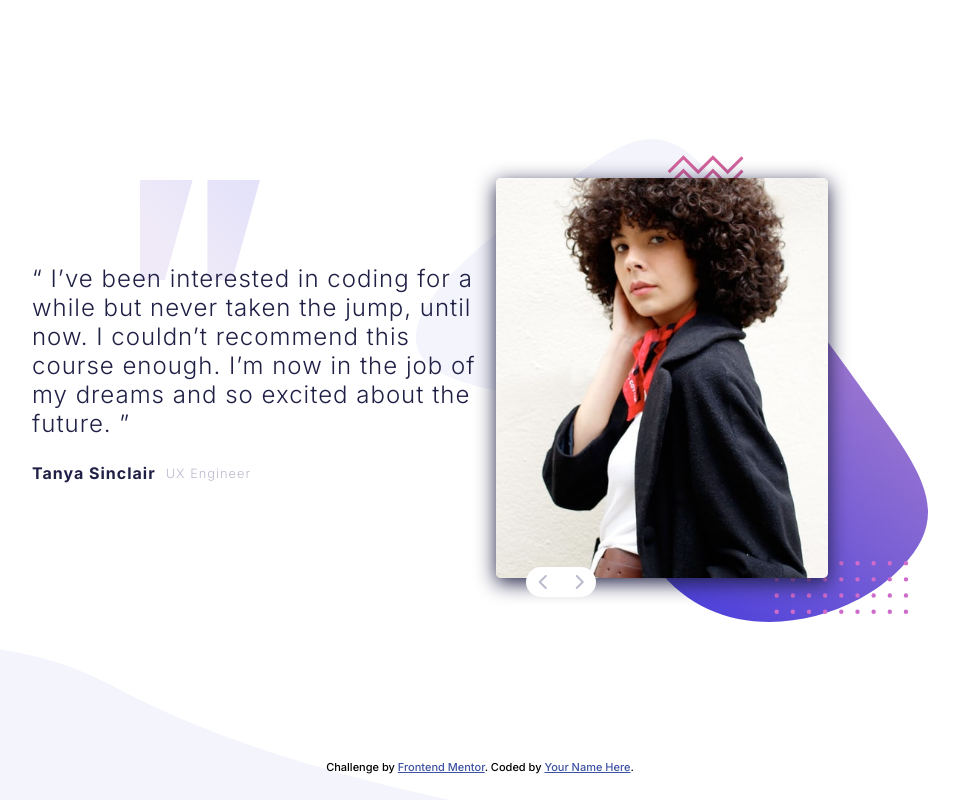
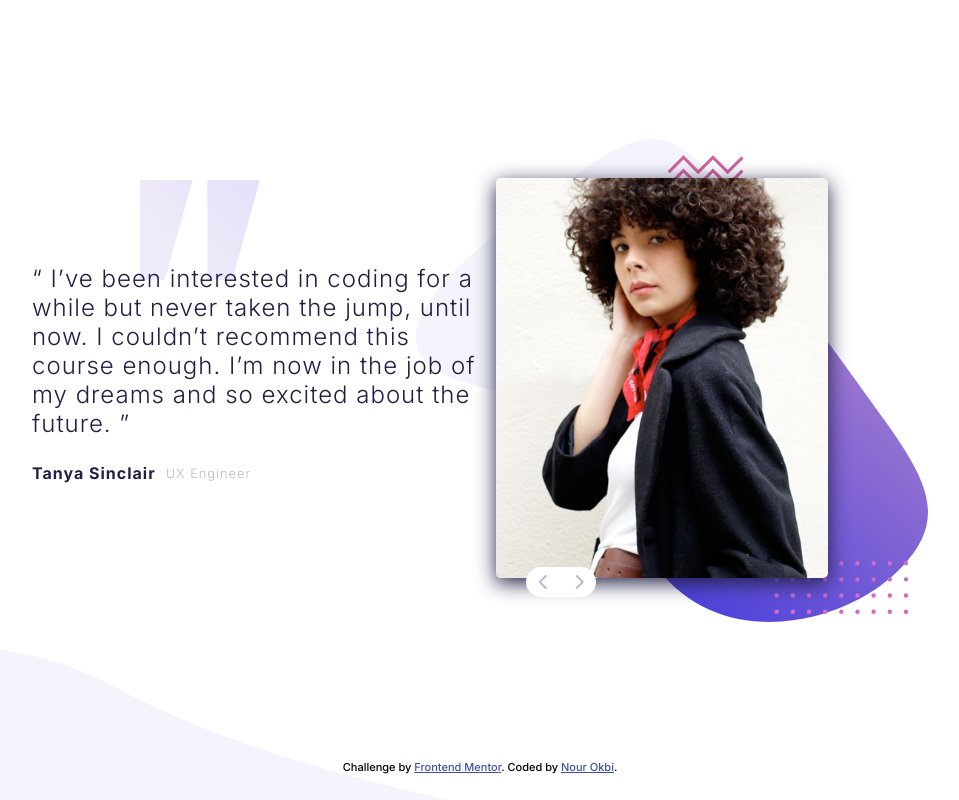
Before and after one commit to nourokbi/coding-bootcamp-testimonials-slider-master, a plain HTML site: page index.html in a window 1280 px wide. Shown: the whole page, without its empty margins (160-1119 px from the left). Drawn offline with Linux system fonts and the light colour scheme.

Commit message:
Update index.html

```diff
--- a/index.html
+++ b/index.html
@@ -47,7 +47,7 @@
       Challenge by
       <a href="https://www.frontendmentor.io?ref=challenge" target="_blank"
         >Frontend Mentor</a
-      >. Coded by <a href="#">Your Name Here</a>.
+      >. Coded by <a href="https://www.github.com/nourokbi">Nour Okbi</a>.
     </div>
     <script src="main.js"></script>
   </body>
```
